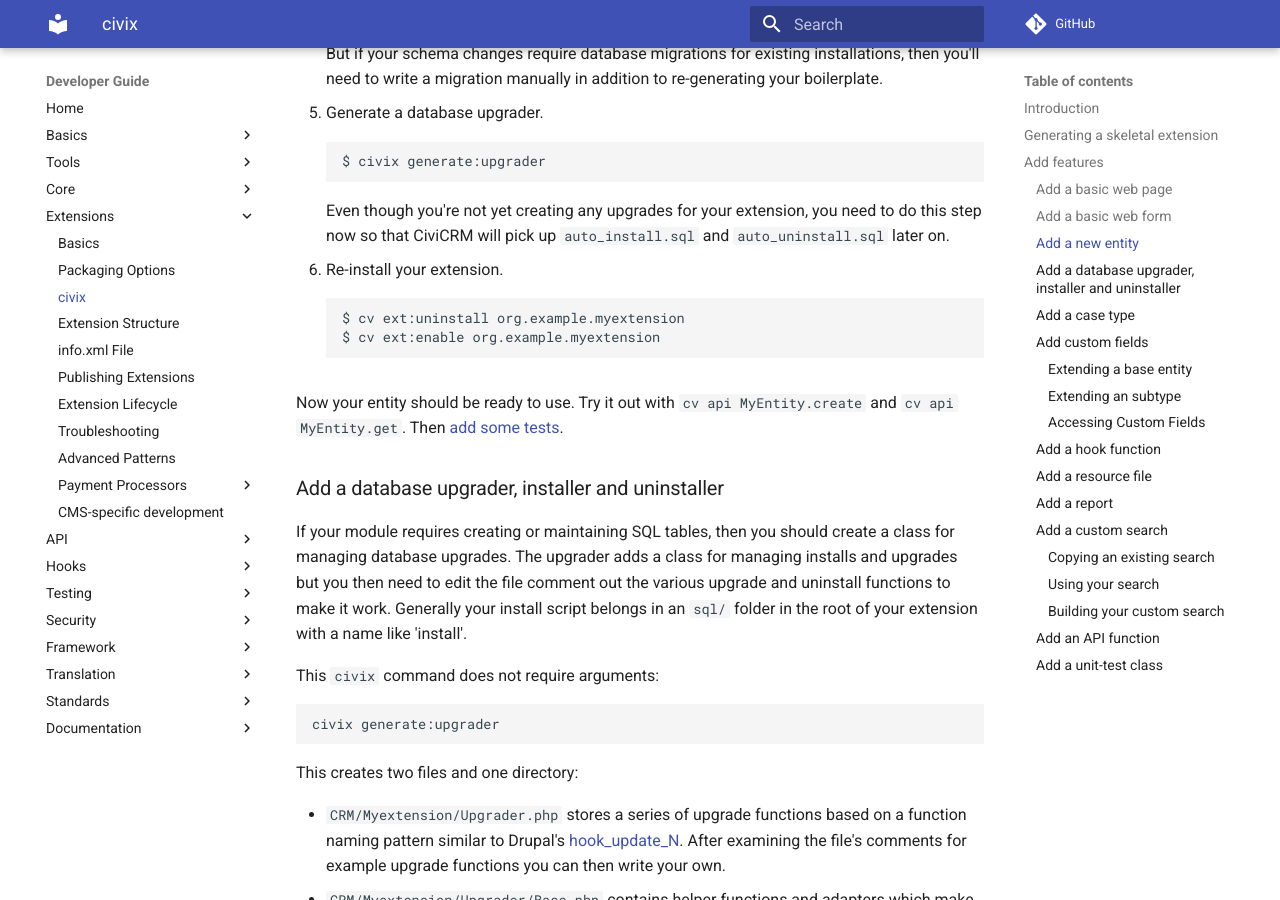
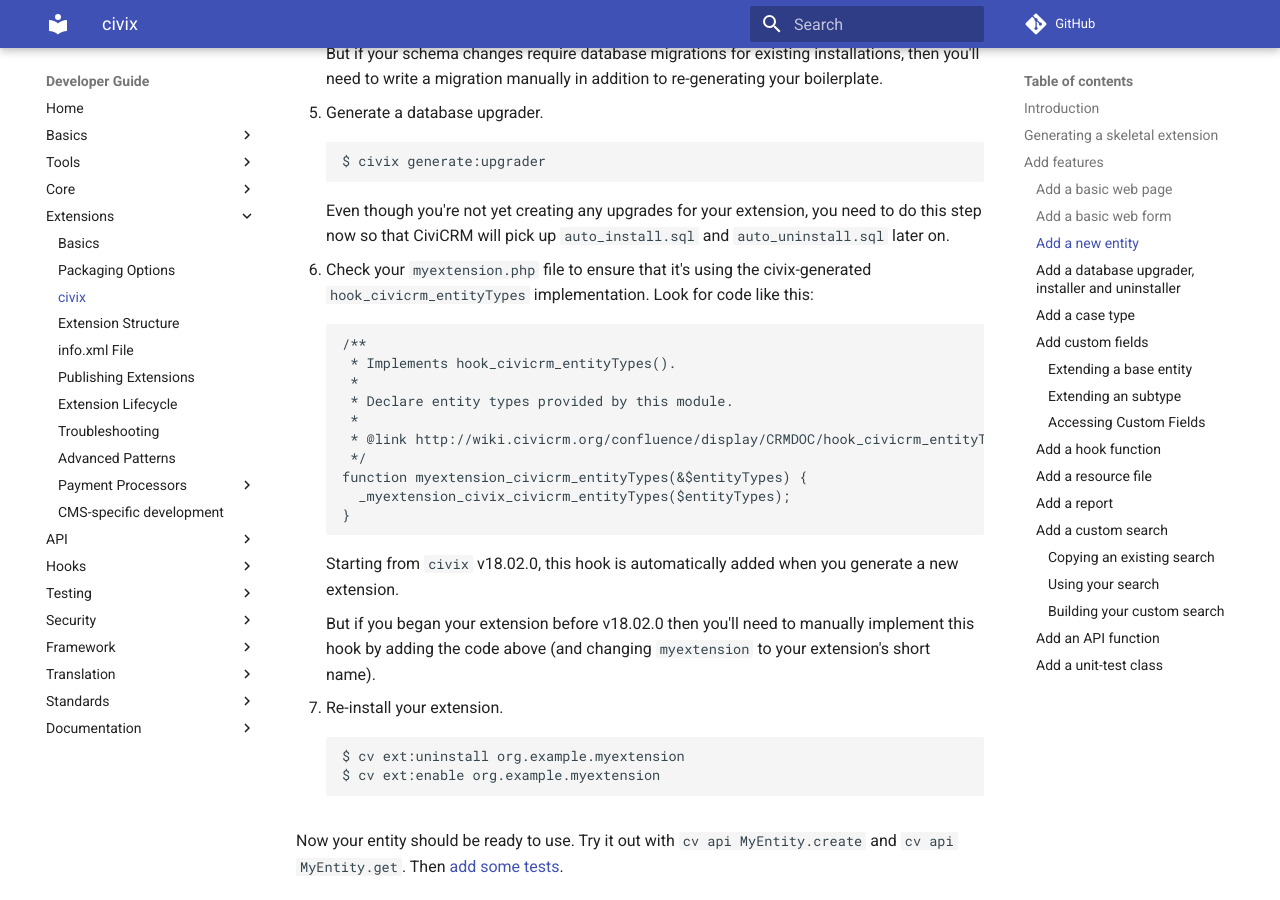
Before and after one commit to civicrm/civicrm-dev-docs, an MkDocs documentation site: the page built from docs/extensions/civix.md, in a window 1280 px wide and 900 px high, scrolled down 4128 px. Built offline with MkDocs 1.6.1 and Material for MkDocs 9.7.7, drawn with Linux system fonts in a browser that asks for light colours; comment, search, counter and statistics services are not loaded; old or Windows-style settings are respelled for this version of MkDocs.

Commit message:
Verify _myextension_civix_civicrm_entityTypes

````diff
--- a/docs/extensions/civix.md
+++ b/docs/extensions/civix.md
@@ -155,6 +155,25 @@ If you want your extension to store data in the database, then you will need to
     ```
 
     Even though you're not yet creating any upgrades for your extension, you need to do this step now so that CiviCRM will pick up `auto_install.sql` and `auto_uninstall.sql` later on.
+
+1. Check your `myextension.php` file to ensure that it's using the civix-generated `hook_civicrm_entityTypes` implementation. Look for code like this:
+
+    ```php
+    /**
+     * Implements hook_civicrm_entityTypes().
+     *
+     * Declare entity types provided by this module.
+     *
+     * @link http://wiki.civicrm.org/confluence/display/CRMDOC/hook_civicrm_entityTypes
+     */
+    function myextension_civicrm_entityTypes(&$entityTypes) {
+      _myextension_civix_civicrm_entityTypes($entityTypes);
+    }
+    ```
+
+    Starting from `civix` v18.02.0, this hook is automatically added when you generate a new extension.
+
+    But if you began your extension before v18.02.0 then you'll need to manually implement this hook by adding the code above (and changing `myextension` to your extension's short name).
 
 1. Re-install your extension.
 
````
